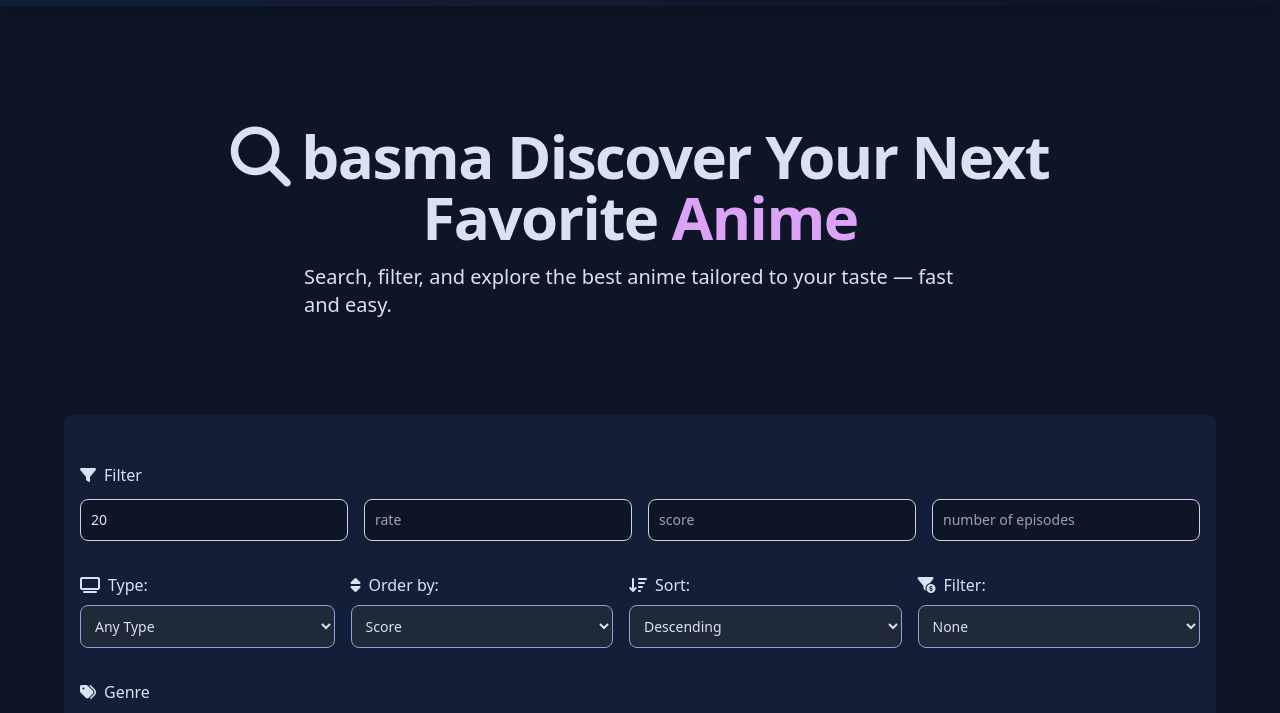
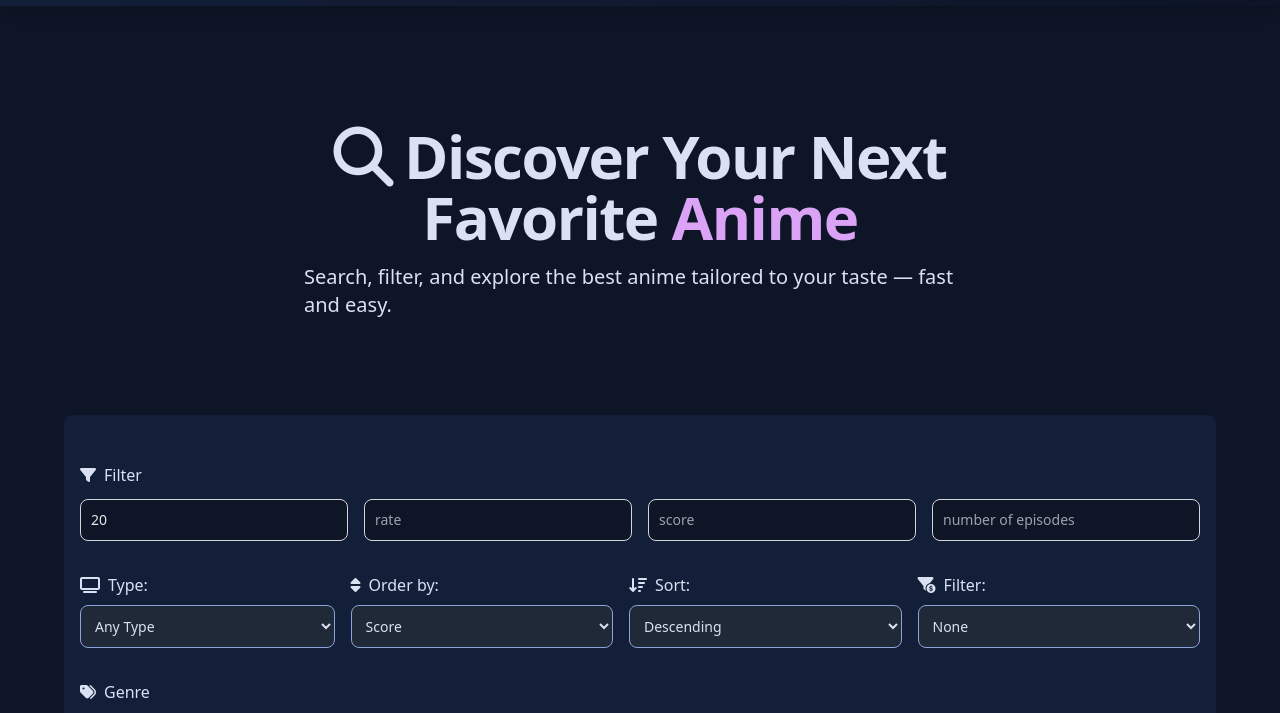
Before and after one commit to MohammedL-dev/web-frontend-project, a plain HTML site: page 50_project/anime-list-api/index.html in a window 1280 px wide. Shown: the part 74-787 px from the top of the page. Drawn offline with nearby package versions, Linux system fonts and the light colour scheme.

Commit message:
anime list

```diff
--- a/50_project/anime-list-api/index.html
+++ b/50_project/anime-list-api/index.html
@@ -33,7 +33,7 @@
     <div class="flex flex-col justify-self-center mx-auto max-w-6xl text-[var(--color-secondary)]">
         <section class="flex flex-col items-center text-start py-24 px-4 bg-[var(--color-primary)] text-[var(--color-secondary)]">
             <h1 class="text-4xl sm:text-5xl md:text-6xl font-bold mb-4 text-center tracking-tight">
-                <i class="fas fa-search mr-3"></i>basma Discover Your Next <br> Favorite <span class="text-[var(--color-tertiary)]">Anime</span>
+                <i class="fas fa-search mr-3"></i>Discover Your Next <br> Favorite <span class="text-[var(--color-tertiary)]">Anime</span>
             </h1>
             <p class="text-lg md:text-xl max-w-2xl w-xl">
                 Search, filter, and explore the best anime tailored to your taste — fast and easy.
```
